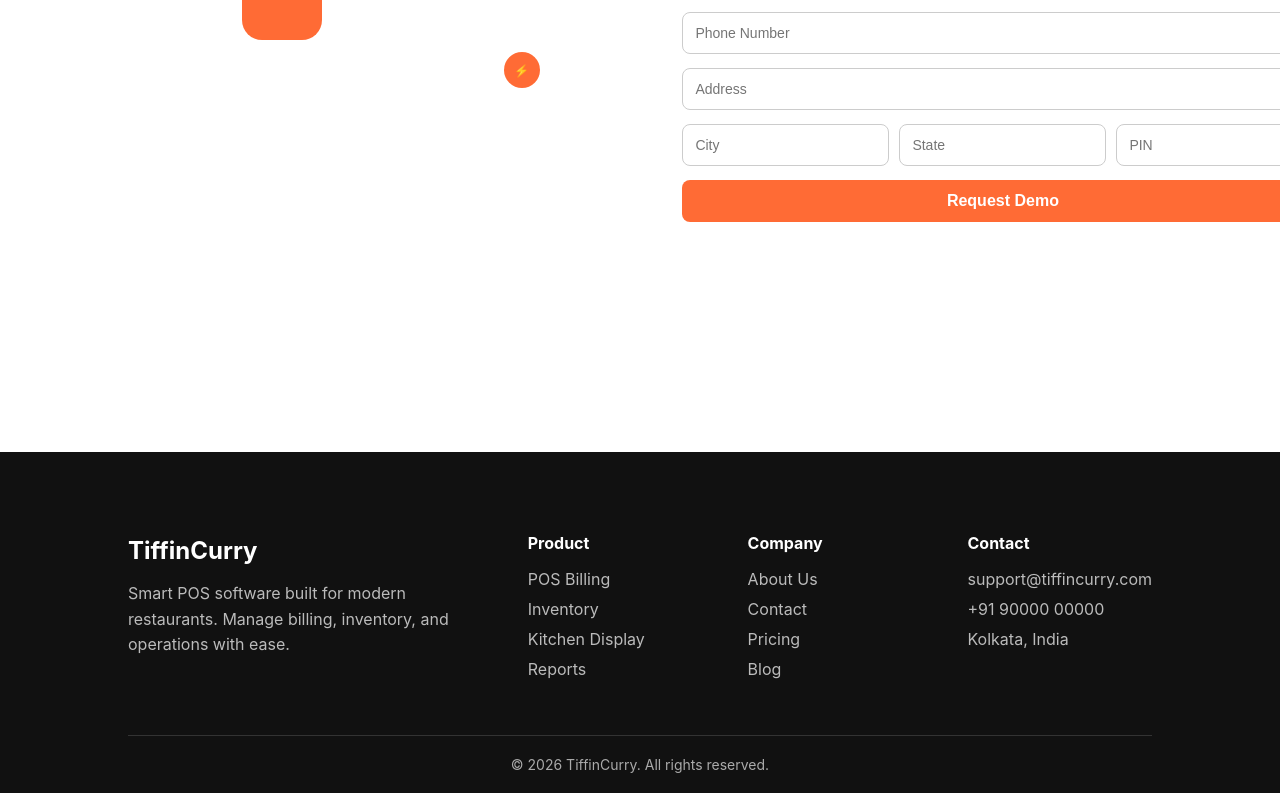
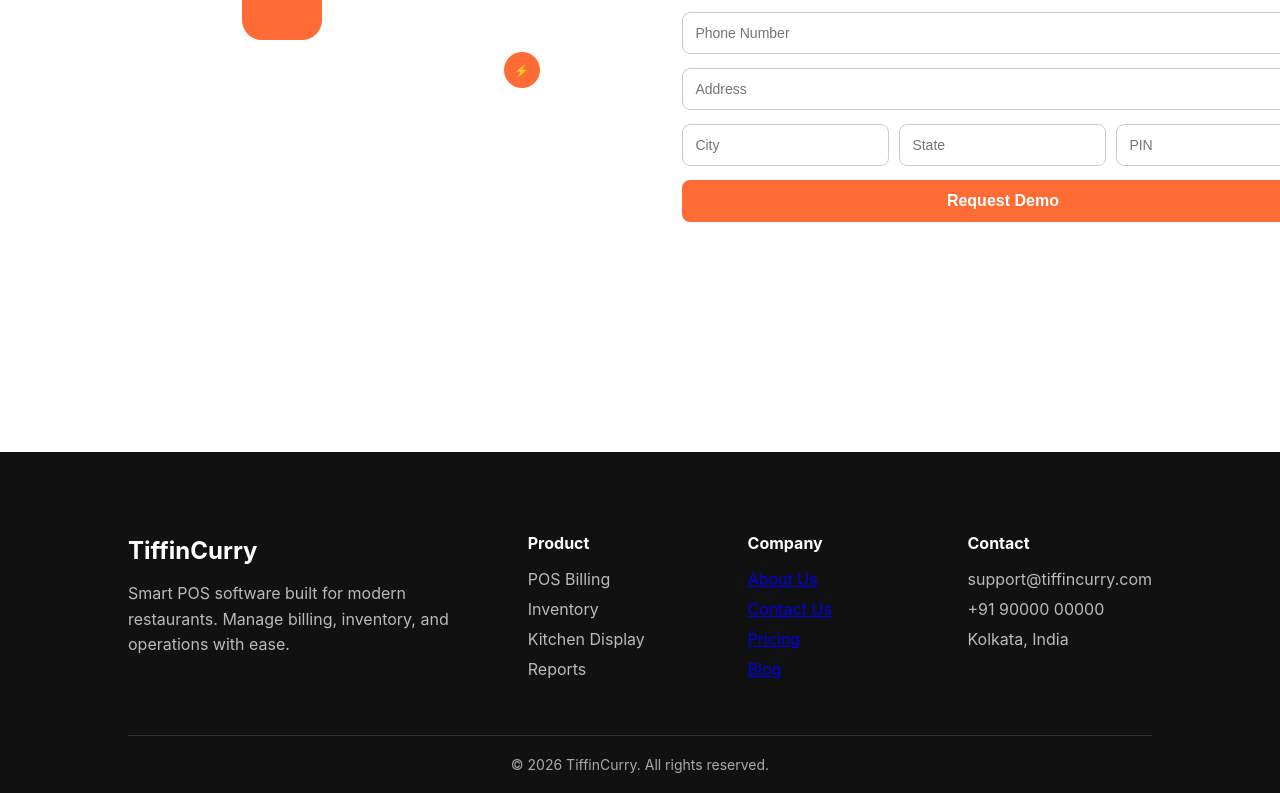
Before and after one commit to dikisourav/tiffincurry-website, a React (Vite) app: page /tiffincurry-website/demo in a window 1280 px wide. Shown: the part 508-1301 px from the top of the page. Built offline with nearby package versions, Linux system fonts and the light colour scheme.

Commit message:
added links in footer

```diff
--- a/src/components/Footer.jsx
+++ b/src/components/Footer.jsx
@@ -1,4 +1,5 @@
 import "./css/footer.css"
+import { Link } from "react-router-dom";
 
 const Footer = () => {
   return (
@@ -26,10 +27,10 @@
         <div className="footer-col">
           <h4>Company</h4>
           <ul>
-            <li>About Us</li>
-            <li>Contact</li>
-            <li>Pricing</li>
-            <li>Blog</li>
+            <li><Link to="/tiffincurry-website/about">About Us</Link></li>
+            <li><Link to="/tiffincurry-website/demo">Contact Us</Link></li>
+            <li><Link to="/tiffincurry-website/pricing">Pricing</Link></li>
+            <li><Link to="/tiffincurry-website/blog">Blog</Link></li>
           </ul>
         </div>
 
```
